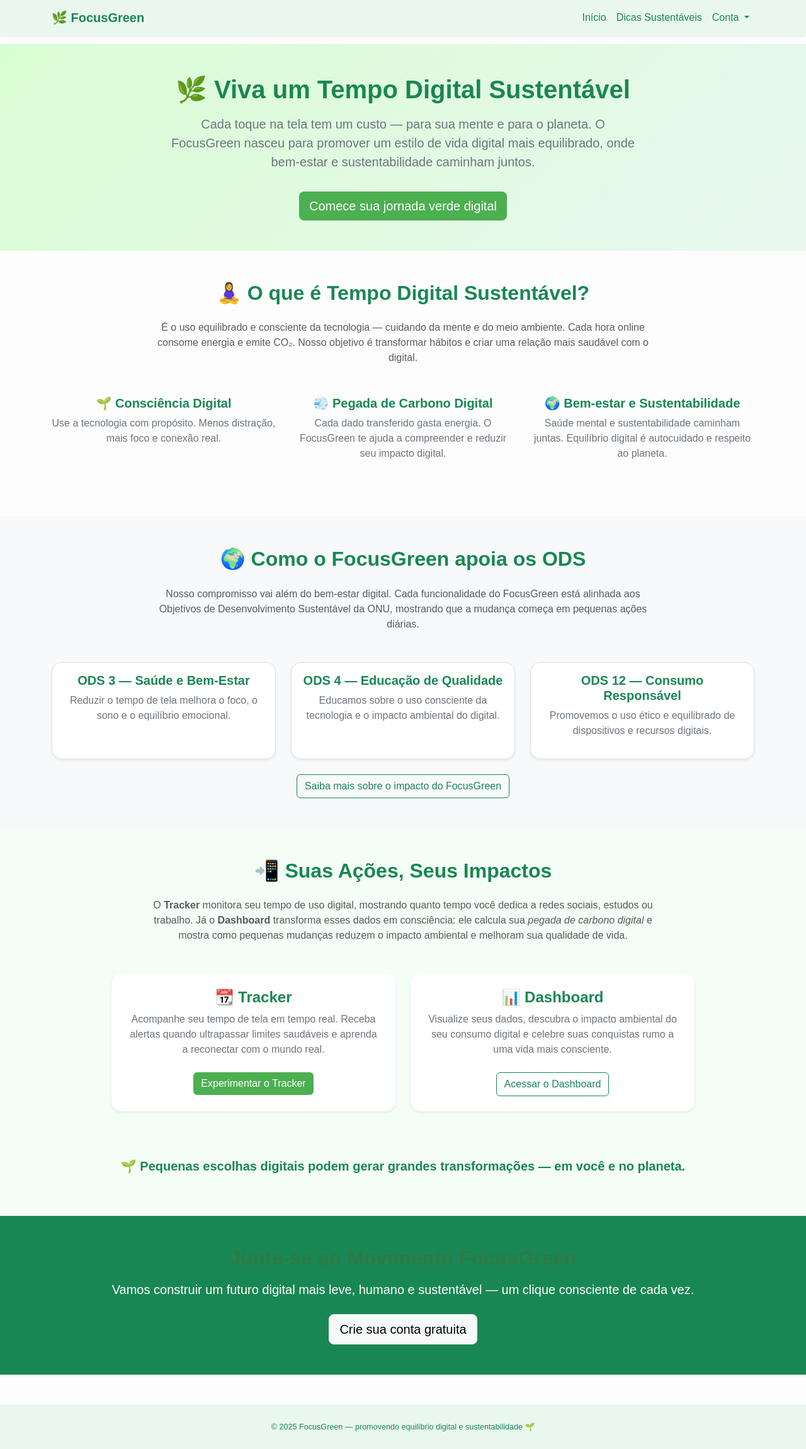
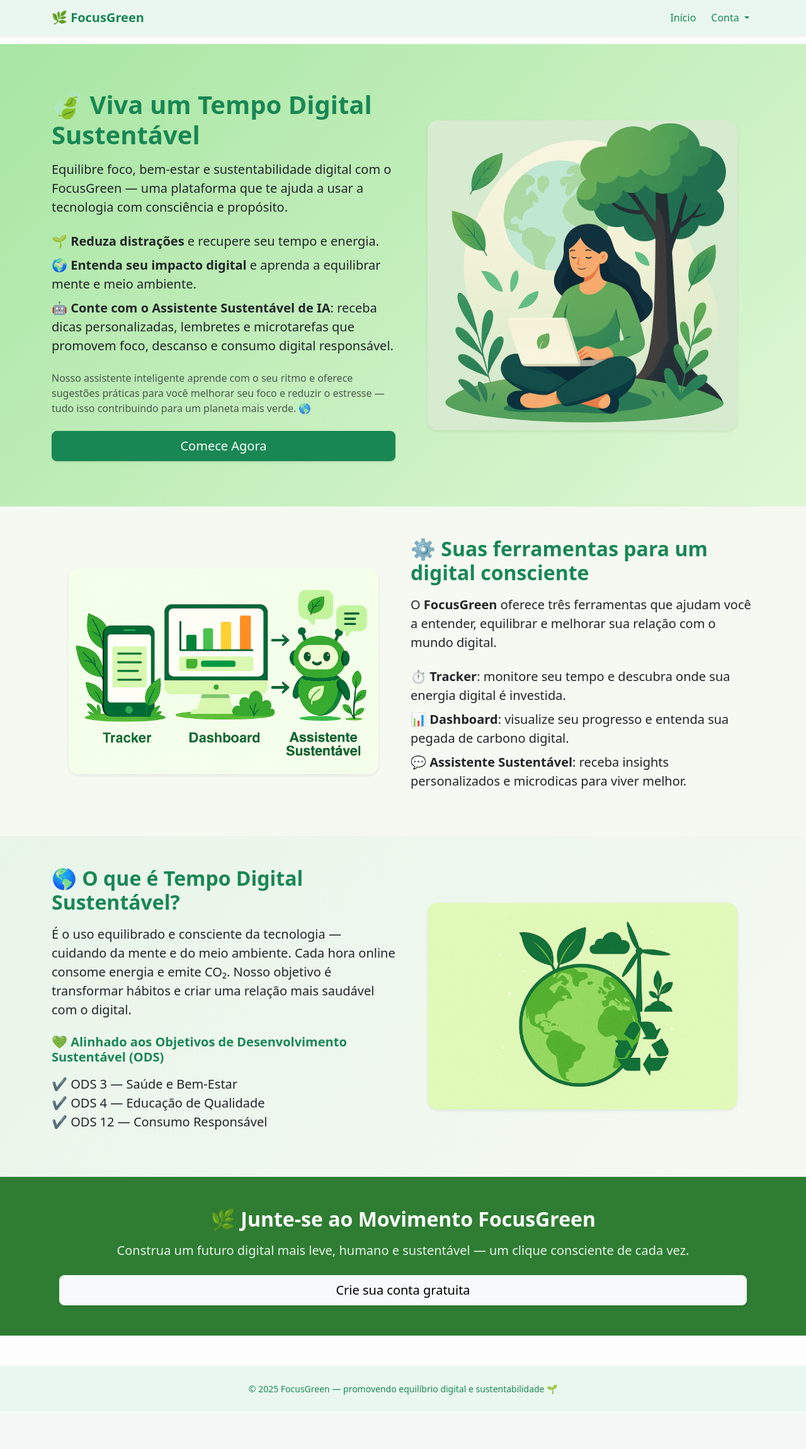
Before and after one commit to Luissantos20/focusgreen, a Django app: template core/templates/core/homepage.html in a window 1280 px wide. Shown: the whole page at 63% size. After the commit the page ends 2214 px from the top, so only its background shows below. Run offline with Django 5.2, Linux system fonts and the light colour scheme; the template is opened without the code that fills it, so the values that code supplies are empty.

Commit message:
style(core): melhora layout e aparência da homepage e melhora os textos da homepage

```diff
--- a/core/templates/core/homepage.html
+++ b/core/templates/core/homepage.html
@@ -1,133 +1,147 @@
 {% extends 'base.html' %}
+{% load static %}
 {% block title %}Início — FocusGreen{% endblock %}
+
 {% block content %}
 
-<!-- Seção Hero -->
-<section class="text-center py-5" style="background: linear-gradient(135deg, #d9fdd3, #e9f7ef);">
-  <div class="container">
-    <h1 class="fw-bold text-success mb-3">🌿 Viva um Tempo Digital Sustentável</h1>
-    <p class="lead text-secondary mx-auto" style="max-width: 750px;">
-      Cada toque na tela tem um custo — para sua mente e para o planeta.
-      O <strong>FocusGreen</strong> nasceu para promover um estilo de vida digital mais equilibrado,
-      onde bem-estar e sustentabilidade caminham juntos.
-    </p>
-    <a href="{% url 'register' %}" class="btn btn-success btn-lg mt-3">Comece sua jornada verde digital</a>
-  </div>
-</section>
+<!-- ===================================================== -->
+<!-- 🌿 HERO SECTION -->
+<!-- ===================================================== -->
+<section class="hero-section py-5" style="background: linear-gradient(135deg, #a8e6a3, #dff7d5);">
+  <div class="container py-4">
+    <div class="row align-items-center flex-column-reverse flex-md-row">
 
-<!-- Conceito: O que é Tempo Digital Sustentável -->
-<section class="py-5">
-  <div class="container text-center">
-    <h2 class="text-success fw-bold mb-4">🧘‍♀️ O que é Tempo Digital Sustentável?</h2>
-    <p class="text-muted mx-auto mb-5" style="max-width: 800px;">
-      É o uso equilibrado e consciente da tecnologia — cuidando da mente e do meio ambiente.
-      Cada hora online consome energia e emite CO₂. Nosso objetivo é transformar hábitos e criar uma relação mais saudável com o digital.
-    </p>
+      <!-- Texto -->
+      <div class="col-12 col-md-6 text-center text-md-start mt-4 mt-md-0">
+        <h1 class="fw-bold text-success mb-3 display-6">
+          🍃 Viva um Tempo Digital Sustentável
+        </h1>
+        <p class="lead text-dark mb-4">
+          Equilibre <strong>foco, bem-estar</strong> e <strong>sustentabilidade digital</strong> com o <strong>FocusGreen</strong> —
+          uma plataforma que te ajuda a usar a tecnologia com consciência e propósito.
+        </p>
 
-    <div class="row">
-      <div class="col-md-4 mb-4">
-        <h5 class="text-success fw-bold">🌱 Consciência Digital</h5>
-        <p class="text-secondary">
-          Use a tecnologia com propósito. Menos distração, mais foco e conexão real.
+        <ul class="list-unstyled text-dark mb-4 fs-5">
+          <li class="mb-2">🌱 <strong>Reduza distrações</strong> e recupere seu tempo e energia.</li>
+          <li class="mb-2">🌍 <strong>Entenda seu impacto digital</strong> e aprenda a equilibrar mente e meio ambiente.</li>
+          <li class="mb-2">🤖 <strong>Conte com o Assistente Sustentável de IA</strong>: receba dicas personalizadas, lembretes e microtarefas
+            que promovem foco, descanso e consumo digital responsável.</li>
+        </ul>
+
+        <p class="text-muted fs-6 mb-4">
+          Nosso assistente inteligente aprende com o seu ritmo e oferece sugestões práticas para você melhorar seu foco e reduzir o estresse — tudo isso contribuindo para um planeta mais verde. 🌎
         </p>
+
+        <div class="d-flex flex-column flex-sm-row justify-content-center justify-content-md-start gap-3">
+          {% if user.is_authenticated %}
+            <a href="{% url 'tracker' %}" class="btn btn-success btn-lg shadow-sm w-100 w-sm-auto">
+              Comece Agora
+            </a>
+          {% else %}
+            <a href="{% url 'register' %}" class="btn btn-success btn-lg shadow-sm w-100 w-sm-auto">
+              Comece Agora
+            </a>
+          {% endif %}
+        </div>
       </div>
-      <div class="col-md-4 mb-4">
-        <h5 class="text-success fw-bold">💨 Pegada de Carbono Digital</h5>
-        <p class="text-secondary">
-          Cada dado transferido gasta energia. O FocusGreen te ajuda a compreender e reduzir seu impacto digital.
-        </p>
-      </div>
-      <div class="col-md-4 mb-4">
-        <h5 class="text-success fw-bold">🌍 Bem-estar e Sustentabilidade</h5>
-        <p class="text-secondary">
-          Saúde mental e sustentabilidade caminham juntas. Equilíbrio digital é autocuidado e respeito ao planeta.
-        </p>
+
+      <!-- Imagem -->
+      <div class="col-12 col-md-6 text-center mb-4 mb-md-0">
+        <img src="{% static 'img/hero-balance.webp' %}"
+             alt="Pessoa em equilíbrio digital com apoio de IA sustentável"
+             class="img-fluid rounded-4 shadow-sm mx-auto d-block"
+             style="max-width: 90%; height: auto;">
       </div>
     </div>
   </div>
 </section>
 
-<!-- Relação com os ODS -->
-<section class="py-5 bg-light">
-  <div class="container text-center">
-    <h2 class="text-success fw-bold mb-4">🌍 Como o FocusGreen apoia os ODS</h2>
-    <p class="text-muted mx-auto mb-5" style="max-width: 800px;">
-      Nosso compromisso vai além do bem-estar digital.
-      Cada funcionalidade do FocusGreen está alinhada aos Objetivos de Desenvolvimento Sustentável da ONU,
-      mostrando que a mudança começa em pequenas ações diárias.
-    </p>
 
-    <div class="row gy-4">
-      <div class="col-md-4">
-        <div class="p-3 border rounded-4 bg-white shadow-sm h-100">
-          <h5 class="text-success">ODS 3 — Saúde e Bem-Estar</h5>
-          <p class="text-secondary">Reduzir o tempo de tela melhora o foco, o sono e o equilíbrio emocional.</p>
-        </div>
+
+<!-- ===================================================== -->
+<!-- ⚙️ FUNCIONALIDADES -->
+<!-- ===================================================== -->
+<section id="funcionalidades" class="py-5" style="background-color: #f5f9f2;">
+  <div class="container">
+    <div class="row align-items-center flex-column flex-md-row">
+
+      <!-- Imagem -->
+      <div class="col-12 col-md-6 text-center mb-4 mb-md-0">
+        <img src="{% static 'img/tools-overview.webp' %}"
+             alt="Ferramentas FocusGreen"
+             class="img-fluid rounded-4 shadow-sm mx-auto"
+             style="max-width: 90%; height: auto;">
       </div>
-      <div class="col-md-4">
-        <div class="p-3 border rounded-4 bg-white shadow-sm h-100">
-          <h5 class="text-success">ODS 4 — Educação de Qualidade</h5>
-          <p class="text-secondary">Educamos sobre o uso consciente da tecnologia e o impacto ambiental do digital.</p>
-        </div>
+
+      <!-- Texto -->
+      <div class="col-12 col-md-6 text-center text-md-start">
+        <h2 class="text-success fw-bold mb-3 fs-2">⚙️ Suas ferramentas para um digital consciente</h2>
+        <p class="text-dark mb-4 fs-5">
+          O <strong>FocusGreen</strong> oferece três ferramentas que ajudam você a entender, equilibrar e melhorar sua relação com o mundo digital.
+        </p>
+
+        <ul class="text-dark mb-4 list-unstyled fs-5">
+          <li class="mb-2">⏱️ <strong>Tracker</strong>: monitore seu tempo e descubra onde sua energia digital é investida.</li>
+          <li class="mb-2">📊 <strong>Dashboard</strong>: visualize seu progresso e entenda sua pegada de carbono digital.</li>
+          <li class="mb-2">💬 <strong>Assistente Sustentável</strong>: receba insights personalizados e microdicas para viver melhor.</li>
+        </ul>
+
       </div>
-      <div class="col-md-4">
-        <div class="p-3 border rounded-4 bg-white shadow-sm h-100">
-          <h5 class="text-success">ODS 12 — Consumo Responsável</h5>
-          <p class="text-secondary">Promovemos o uso ético e equilibrado de dispositivos e recursos digitais.</p>
-        </div>
-      </div>
-    </div>
-
-    <div class="mt-4">
-      <a href="#" class="btn btn-outline-success">Saiba mais sobre o impacto do FocusGreen</a>
     </div>
   </div>
 </section>
 
-<!-- Tracker e Dashboard -->
-<section class="py-5" style="background-color: #f4fdf6;">
-  <div class="container text-center">
-    <h2 class="text-success fw-bold mb-4">📲 Suas Ações, Seus Impactos</h2>
-    <p class="text-muted mx-auto mb-5" style="max-width: 800px;">
-      O <strong>Tracker</strong> monitora seu tempo de uso digital, mostrando quanto tempo você dedica a redes sociais, estudos ou trabalho.
-      Já o <strong>Dashboard</strong> transforma esses dados em consciência: ele calcula sua <em>pegada de carbono digital</em> e
-      mostra como pequenas mudanças reduzem o impacto ambiental e melhoram sua qualidade de vida.
-    </p>
 
-    <div class="row justify-content-center">
-      <div class="col-md-5 mb-4">
-        <div class="p-4 rounded-4 shadow-sm bg-white h-100">
-          <h4 class="text-success">📆 Tracker</h4>
-          <p class="text-secondary">Acompanhe seu tempo de tela em tempo real. Receba alertas quando ultrapassar limites saudáveis e aprenda a reconectar com o mundo real.</p>
-          <a href="#" class="btn btn-success mt-2">Experimentar o Tracker</a>
-        </div>
+<!-- ===================================================== -->
+<!-- 🌍 TEMPO DIGITAL SUSTENTÁVEL -->
+<!-- ===================================================== -->
+<section class="py-5" style="background: linear-gradient(135deg, #e8f5e9, #f5f9f2);">
+  <div class="container">
+    <div class="row align-items-center flex-column-reverse flex-md-row-reverse">
+
+      <!-- Imagem -->
+      <div class="col-12 col-md-6 text-center mb-4 mb-md-0">
+        <img src="{% static 'img/ods-illustration.webp' %}"
+             alt="ODS e sustentabilidade digital"
+             class="img-fluid rounded-4 shadow-sm mx-auto"
+             style="max-width: 90%; height: auto;">
       </div>
-      <div class="col-md-5 mb-4">
-        <div class="p-4 rounded-4 shadow-sm bg-white h-100">
-          <h4 class="text-success">📊 Dashboard</h4>
-          <p class="text-secondary">Visualize seus dados, descubra o impacto ambiental do seu consumo digital e celebre suas conquistas rumo a uma vida mais consciente.</p>
-          <a href="#" class="btn btn-outline-success mt-2">Acessar o Dashboard</a>
-        </div>
+
+      <!-- Texto -->
+      <div class="col-12 col-md-6 text-center text-md-start">
+        <h2 class="text-success fw-bold mb-3 fs-2">🌎 O que é Tempo Digital Sustentável?</h2>
+        <p class="text-dark mb-4 fs-5">
+          É o uso equilibrado e consciente da tecnologia — cuidando da mente e do meio ambiente.
+          Cada hora online consome energia e emite CO₂. Nosso objetivo é transformar hábitos e criar uma relação mais saudável com o digital.
+        </p>
+
+        <h5 class="text-success fw-semibold mb-3 fs-5">💚 Alinhado aos Objetivos de Desenvolvimento Sustentável (ODS)</h5>
+        <ul class="text-dark list-unstyled mb-4 fs-5">
+          <li>✔️ ODS 3 — Saúde e Bem-Estar</li>
+          <li>✔️ ODS 4 — Educação de Qualidade</li>
+          <li>✔️ ODS 12 — Consumo Responsável</li>
+        </ul>
       </div>
     </div>
-
-    <p class="mt-5 lead text-success fw-semibold">
-      🌱 Pequenas escolhas digitais podem gerar grandes transformações — em você e no planeta.
-    </p>
   </div>
 </section>
 
-<!-- CTA final -->
-<section class="text-center py-5 bg-success text-white">
-  <div class="container">
-    <h2 class="fw-bold mb-3">Junte-se ao Movimento FocusGreen</h2>
-    <p class="lead mb-4">
-      Vamos construir um futuro digital mais leve, humano e sustentável — um clique consciente de cada vez.
+
+<!-- ===================================================== -->
+<!-- 🌱 CTA FINAL -->
+<!-- ===================================================== -->
+<section class="text-center py-5 m-0" style="background-color: #2e7d32; color: #fefefe; margin-bottom: 0 !important; padding-bottom: 4rem;">
+  <div class="container px-4">
+    <h2 class="fw-bold mb-3 fs-2" style="color: #ffffff;">
+      🌿 Junte-se ao Movimento FocusGreen
+    </h2>
+    <p class="lead mb-4 fs-5" style="color: #e8f5e9;">
+      Construa um futuro digital mais leve, humano e sustentável — um clique consciente de cada vez.
     </p>
     {% if user.is_authenticated %}
-      <a href="#" class="btn btn-light btn-lg">Acesse seu Painel</a>
+      <a href="{% url 'dashboard' %}" class="btn btn-light btn-lg shadow-sm w-100 w-sm-auto">Acesse seu Painel</a>
     {% else %}
-      <a href="{% url 'register' %}" class="btn btn-light btn-lg">Crie sua conta gratuita</a>
+      <a href="{% url 'register' %}" class="btn btn-light btn-lg shadow-sm w-100 w-sm-auto">Crie sua conta gratuita</a>
     {% endif %}
   </div>
 </section>
--- a/core/templates/core/partials/navbar.html
+++ b/core/templates/core/partials/navbar.html
@@ -1,5 +1,8 @@
-<!-- Navbar -->
-<nav class="navbar navbar-expand-lg navbar-light shadow-sm fixed-top" style="background-color: #e9f7ef; z-index: 1030;">
+<!-- ===================================================== -->
+<!-- 🌿 NAVBAR GLOBAL -->
+<!-- ===================================================== -->
+<nav class="navbar navbar-expand-lg navbar-light shadow-sm fixed-top"
+     style="background-color: #e9f7ef; z-index: 1030;">
   <div class="container">
     <!-- Logotipo -->
     <a class="navbar-brand fw-bold text-success" href="{% url 'homepage' %}">🌿 FocusGreen</a>
@@ -10,53 +13,49 @@
       <span class="navbar-toggler-icon"></span>
     </button>
 
-    <!-- Links -->
+    <!-- Links principais -->
     <div class="collapse navbar-collapse" id="navbarNav">
-      <ul class="navbar-nav ms-auto">
+      <ul class="navbar-nav ms-auto align-items-center">
         <li class="nav-item"><a class="nav-link text-success" href="{% url 'homepage' %}">Início</a></li>
-        {% if user.is_authenticated %}
-          <li class="nav-item"><a class="nav-link text-success" href="#">Dicas Sustentáveis Personalizadas</a></li>
-        {% else %}
-          <li class="nav-item"><a class="nav-link text-success" href="#">Dicas Sustentáveis</a></li>
-        {% endif %}
 
         {% if user.is_authenticated %}
+          <li class="nav-item"><a class="nav-link text-success" href="{% url 'assistant_index' %}">Assistente</a></li>
           <li class="nav-item"><a class="nav-link text-success" href="{% url 'tracker' %}">Tracker</a></li>
           <li class="nav-item"><a class="nav-link text-success" href="{% url 'dashboard' %}">Dashboard</a></li>
         {% endif %}
 
-        <!-- Conta -->
-        <li class="nav-item dropdown">
-          <a class="nav-link dropdown-toggle text-success" href="#" id="userMenu" role="button" data-bs-toggle="dropdown"
-            aria-expanded="false">
+        <!-- Menu da conta -->
+        <li class="nav-item dropdown ms-2">
+          <a class="nav-link dropdown-toggle text-success" href="#" id="userMenu" role="button" data-bs-toggle="dropdown" aria-expanded="false">
             Conta
           </a>
-
           <ul class="dropdown-menu dropdown-menu-end">
             {% if user.is_authenticated %}
-              <!-- Usuário logado -->
-              <li>
-                <span class="dropdown-item-text">
-                  👋 Olá, <strong>{{ user.username }}</strong>!
-                </span>
-              </li>
+              <li><span class="dropdown-item-text">👋 Olá, <strong>{{ user.username }}</strong>!</span></li>
               <li><a class="dropdown-item" href="{% url 'profile' %}">Minha conta</a></li>
               <li><hr class="dropdown-divider"></li>
               <li>
-                <form action="{% url 'logout' %}" method="post" style="display: inline;">
+                <form action="{% url 'logout' %}" method="post">
                   {% csrf_token %}
-                  <button type="submit" class="dropdown-item text-danger" style="border: none; background: none;">
-                    Sair
-                  </button>
+                  <button type="submit" class="dropdown-item text-danger">Sair</button>
                 </form>
               </li>
             {% else %}
-              <!-- Usuário anônimo -->
               <li><a class="dropdown-item" href="{% url 'login' %}">Entrar</a></li>
               <li><a class="dropdown-item" href="{% url 'register' %}">Cadastrar</a></li>
             {% endif %}
           </ul>
         </li>
+
+        <!-- Avatar do usuário (opcional) -->
+        {% if user.is_authenticated %}
+          <li class="nav-item ms-3">
+            <div class="rounded-circle bg-success text-white fw-bold d-flex justify-content-center align-items-center"
+                 style="width: 35px; height: 35px;">
+              {{ user.username|first|upper }}
+            </div>
+          </li>
+        {% endif %}
       </ul>
     </div>
   </div>
--- a/static/css/style.css
+++ b/static/css/style.css
@@ -1,35 +1,11 @@
-/* FocusGreen - estilo base */
-
-body {
-  font-family: 'Poppins', sans-serif;
-  background-color: #fdfdfd;
-  color: #333;
+@media (max-width: 768px) {
+  h1, h2 {
+    font-size: 1.75rem !important;
+  }
+  p.lead {
+    font-size: 1rem;
+  }
+  section {
+    padding: 3rem 1rem !important;
+  }
 }
-
-h1, h2, h3, h4, h5 {
-  font-weight: 600;
-  color: #2d7a46;
-}
-
-.navbar {
-  background-color: #e9f7ef !important;
-}
-
-.btn-success {
-  background-color: #4CAF50;
-  border: none;
-}
-
-.btn-success:hover {
-  background-color: #3e8e41;
-}
-
-/* Espaçamento suave entre seções */
-section {
-  scroll-margin-top: 80px;
-}
-
-/* Rodapé */
-footer {
-  font-size: 0.9rem;
-}
```
Also changed, not shown: accounts/templates/accounts/profile.html (+17 -6 lines), static/img/hero-balance.webp (added), static/img/ods-illustration.webp (added), static/img/tools-overview.webp (added).
